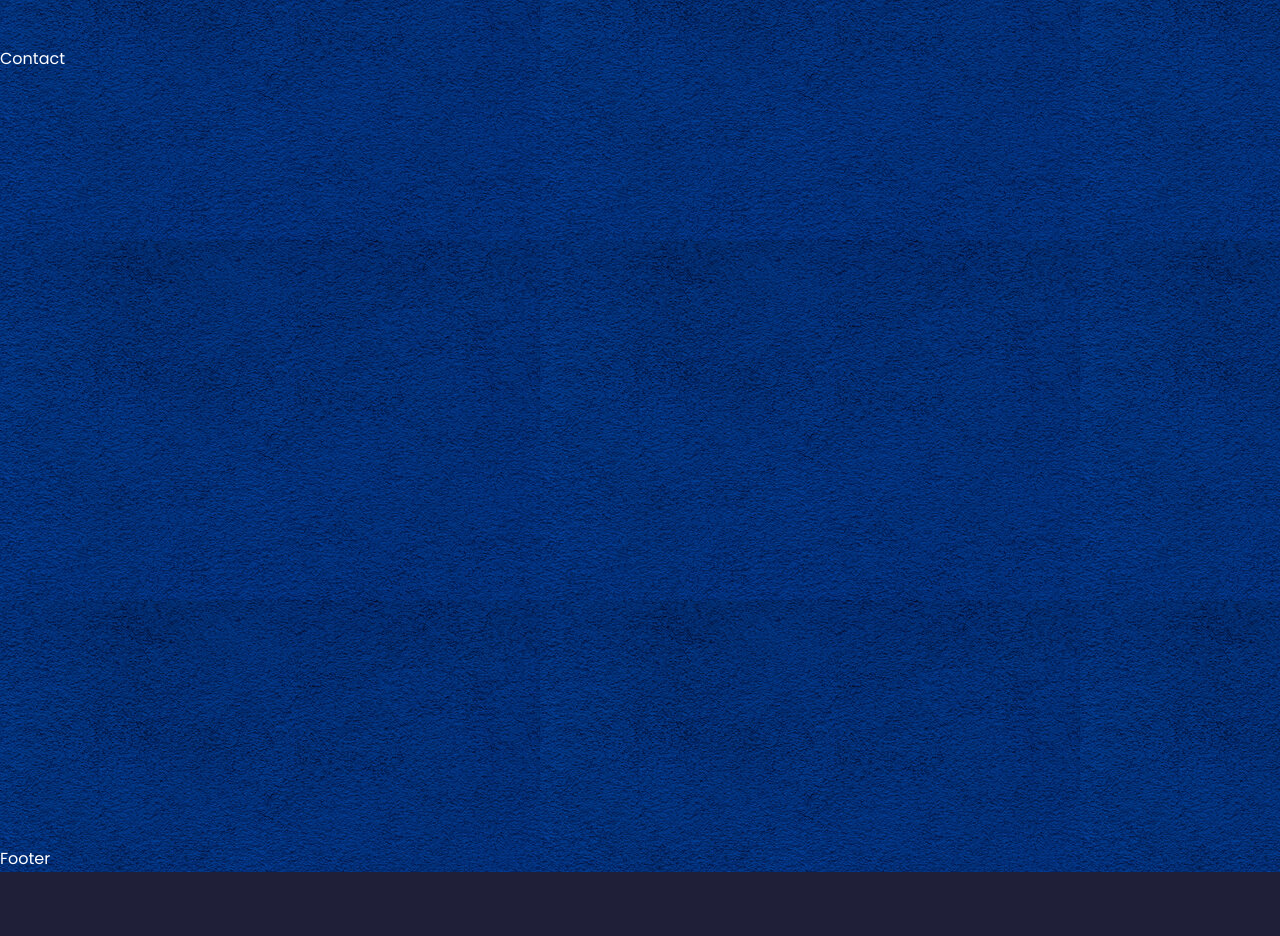
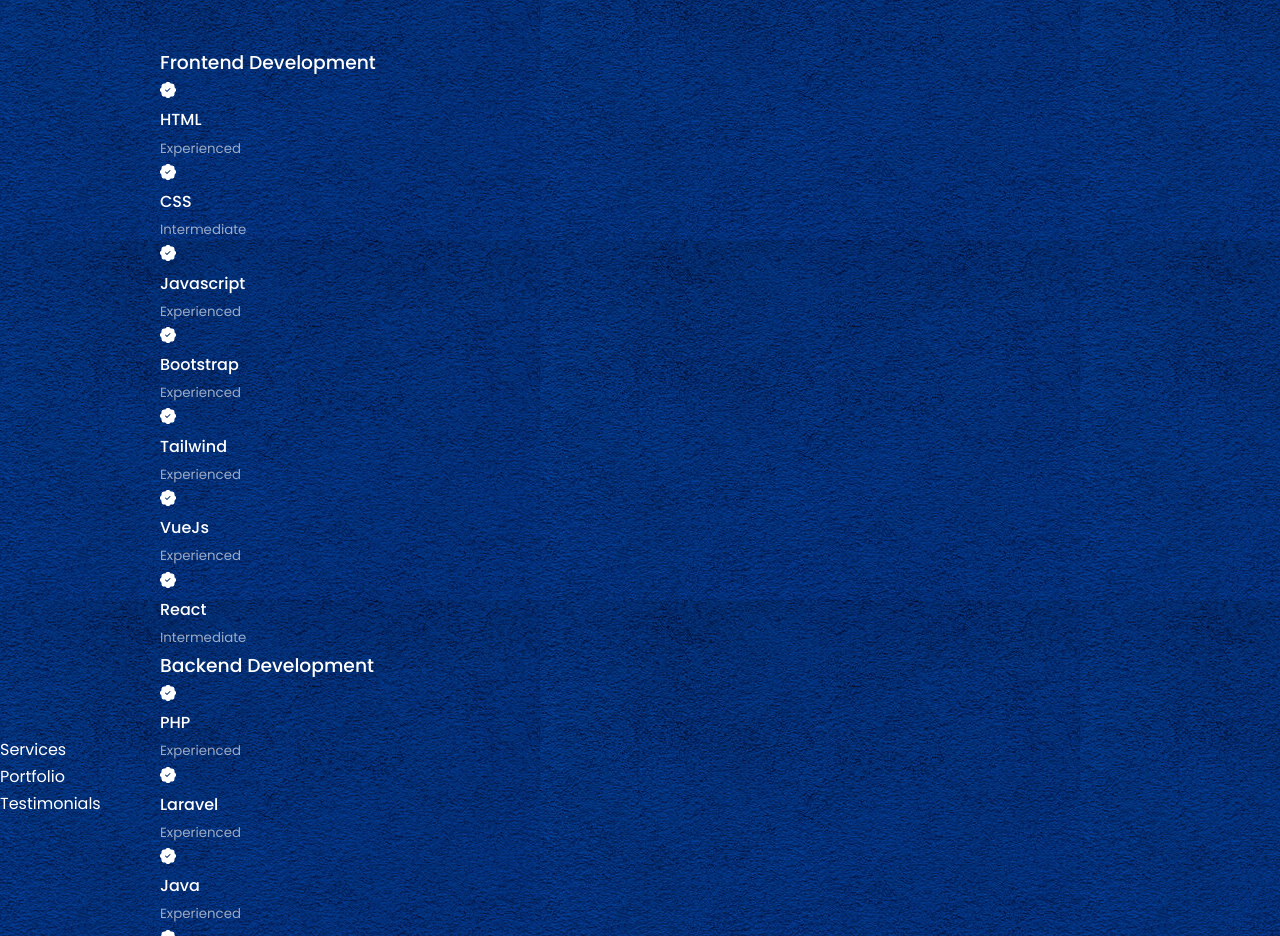
Before and after one commit to Codersoumya26/soumyadiptaPanja, a React (Create React App) app: page / in a window 1280 px wide. Shown: the part 1920-2856 px from the top of the page. Before the commit the page ends 2792 px from the top, so only its background shows below. Built offline with nearby package versions, Linux system fonts and the light colour scheme.

Commit message:
Added experience component

```diff
--- a/src/components/about/About.jsx
+++ b/src/components/about/About.jsx
@@ -9,7 +9,7 @@
   return (
     <section id='about'>
       <h5> Get To Know </h5>
-      <h1> About Me </h1>
+      <h2> About Me </h2>
 
       <div className="container about_container">
         <div className="about_me">
--- a/src/components/experience/Experience.jsx
+++ b/src/components/experience/Experience.jsx
@@ -1,9 +1,91 @@
 import React from 'react'
 import "./experience.css"
+import {BsPatchCheckFill} from "react-icons/bs"
 
 const Experience = () => {
   return (
-    <div>Experience</div>
+    <section id='experience'>
+      <h5> What Skills I Have</h5>
+      <h2> My Experience </h2>
+
+      <div className='container experience_container'>
+        <div className='experience_frontend'>
+          <h3> Frontend Development </h3>
+          <div className='experience_content'>
+            <article className='experience_details'>
+              <BsPatchCheckFill />
+              <h4>HTML</h4>
+              <small className='text-light'> Experienced </small>
+            </article>
+            <article className='experience_details'>
+              <BsPatchCheckFill />
+              <h4>CSS</h4>
+              <small className='text-light'> Intermediate </small>
+            </article>
+            <article className='experience_details'>
+              <BsPatchCheckFill />
+              <h4>Javascript</h4>
+              <small className='text-light'> Experienced </small>
+            </article>
+            <article className='experience_details'>
+              <BsPatchCheckFill />
+              <h4>Bootstrap</h4>
+              <small className='text-light'> Experienced </small>
+            </article>
+            <article className='experience_details'>
+              <BsPatchCheckFill />
+              <h4>Tailwind</h4>
+              <small className='text-light'> Experienced </small>
+            </article>
+            <article className='experience_details'>
+              <BsPatchCheckFill />
+              <h4>VueJs</h4>
+              <small className='text-light'> Experienced </small>
+            </article>
+            <article className='experience_details'>
+              <BsPatchCheckFill />
+              <h4>React</h4>
+              <small className='text-light'> Intermediate </small>
+            </article>
+          </div>
+        </div>
+        <div className='experience_backend'>
+          <h3> Backend Development </h3>
+        <div className='experience_content'>
+            <article className='experience_details'>
+              <BsPatchCheckFill />
+              <h4>PHP</h4>
+              <small className='text-light'> Experienced </small>
+            </article>
+            <article className='experience_details'>
+              <BsPatchCheckFill />
+              <h4>Laravel</h4>
+              <small className='text-light'> Experienced </small>
+            </article>
+            <article className='experience_details'>
+              <BsPatchCheckFill />
+              <h4>Java</h4>
+              <small className='text-light'> Experienced </small>
+            </article>
+            <article className='experience_details'>
+              <BsPatchCheckFill />
+              <h4>Python</h4>
+              <small className='text-light'> Intermediate </small>
+            </article>
+            <article className='experience_details'>
+              <BsPatchCheckFill />
+              <h4>FastAPI</h4>
+              <small className='text-light'> Intermediate </small>
+            </article>
+            <article className='experience_details'>
+              <BsPatchCheckFill />
+              <h4>MySQL</h4>
+              <small className='text-light'> Experienced </small>
+            </article>
+          </div>
+        </div>
+      </div>
+    </section>
   )
 }
 
--- a/src/index.css
+++ b/src/index.css
@@ -64,10 +64,6 @@
 section {
     margin-top: 8rem;
     height: 100vh;
-}
-section > h1 {
-    text-align: center;
-    color: var(--color-white);
 }
 
 section > h2,
```
